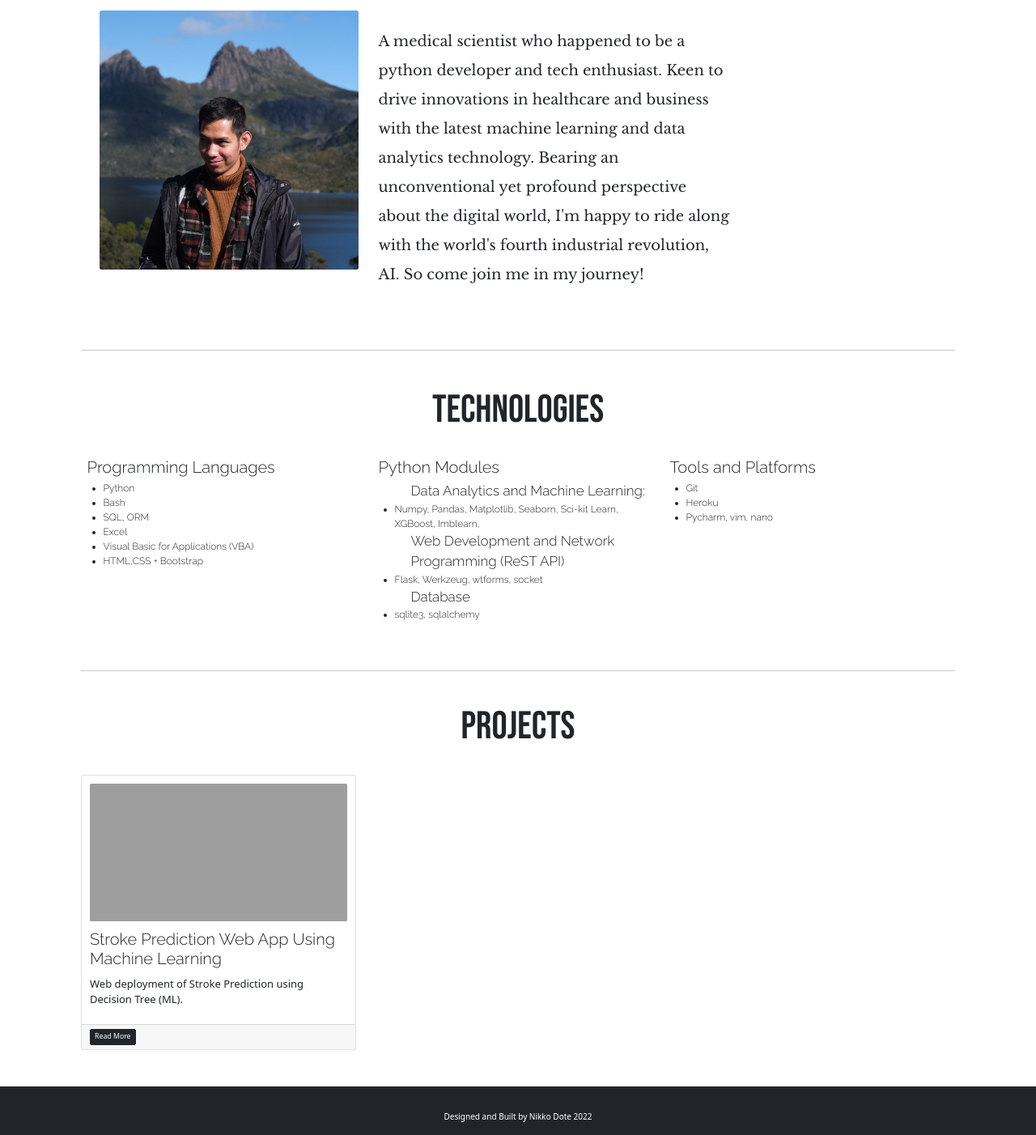
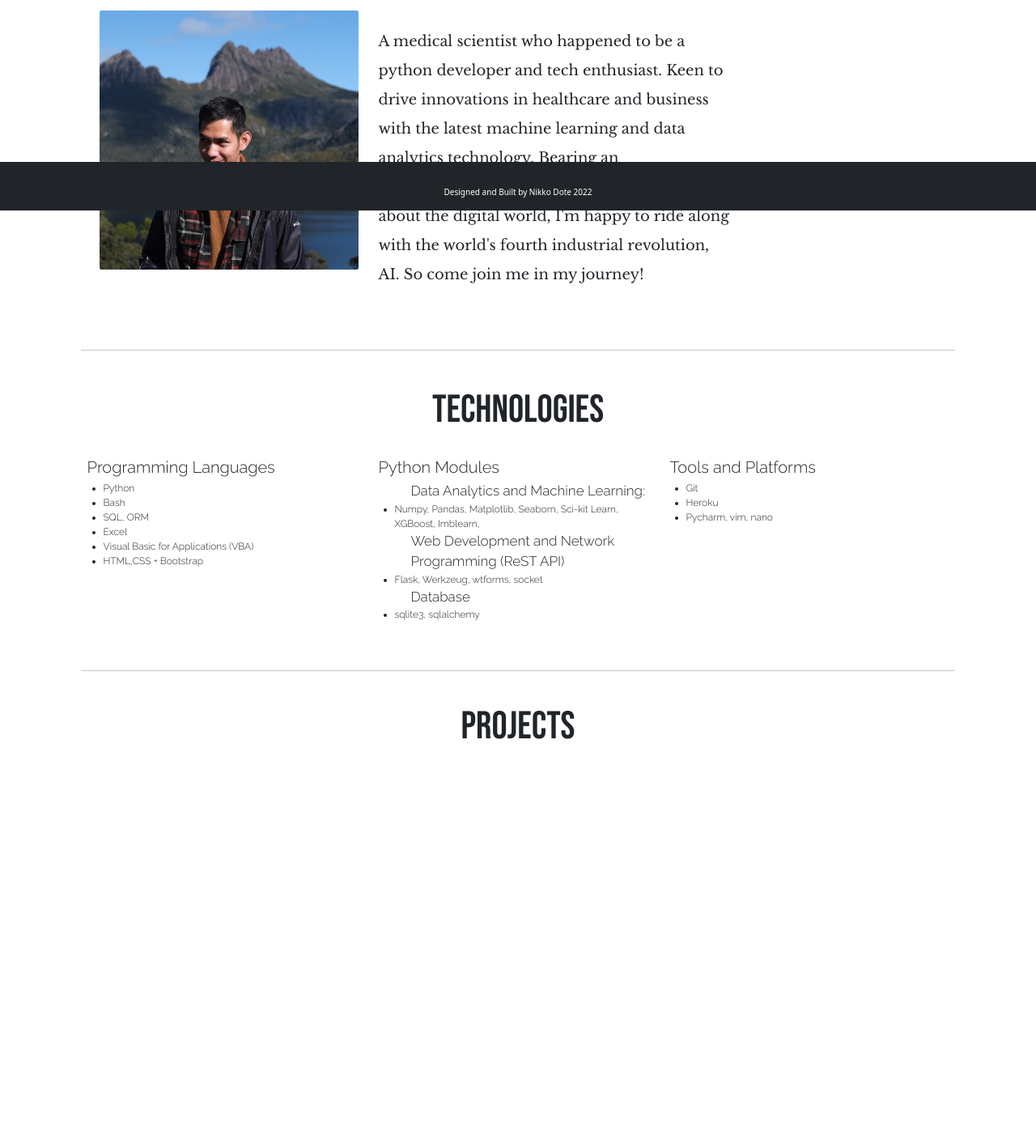
Before and after one commit to nikkodote-ai/portfolio_website, a Flask app: page / in a window 1280 px wide. Shown: the part 540-1942 px from the top of the page at 81% size. After the commit the page ends 1453 px from the top, so only its background shows below. Run offline with Flask 2, Linux system fonts and the light colour scheme; data comes from the database, SQL or seed files in the repository; data that the repository does not hold is empty; parts of the project's set-up code (start-up, migrations or seed data) failed here and were passed over; some libraries are stand-ins or nearby versions; grey boxes are pictures that could not be loaded.

Commit message:
update requirements and temp db

```diff
--- a/main.py
+++ b/main.py
@@ -26,7 +26,8 @@ Bootstrap(app)
 csrf = CSRFProtect(app)
 
 app.config['SECRET_KEY'] = os.environ.get('SECRET_KEY')
-app.config['SQLALCHEMY_DATABASE_URI'] = os.getenv('DATABASE_URL_UPDATED', 'sqlite:///portfolio.db')
+# app.config['SQLALCHEMY_DATABASE_URI'] = os.getenv('DATABASE_URL_UPDATED', 'sqlite:///portfolio.db')
+app.config['SQLALCHEMY_DATABASE_URI'] = os.getenv('sqlite:///portfolio.db')
 app.config['SQLALCHEMY_TRACK_MODIFICATIONS'] = False
 
 # for uploading files
--- a/templates/footer.html
+++ b/templates/footer.html
@@ -1,3 +1,4 @@
+</div>
 <!-- Footer-->
 <footer class="py-5 bg-dark" id="footer">
     <div class="container px-4 px-lg-5 "><p class="m-0 text-center text-white">Designed and Built by Nikko Dote 2022</p>
--- a/templates/header.html
+++ b/templates/header.html
@@ -48,3 +48,5 @@
     </div>
 </nav>
 <!-- Page Content-->
+
+<div id="page-container">
--- a/templates/index.html
+++ b/templates/index.html
@@ -2,7 +2,7 @@
 {%block content%}
 {%include "header.html"%}
 
-<div id="page-container">
+
     <div class="container px-4 px-lg-5" id="content-wrap">
         <!-- Heading Row-->
         <div class="row gx-4 gx-lg-5 align-items-center my-5">
```
